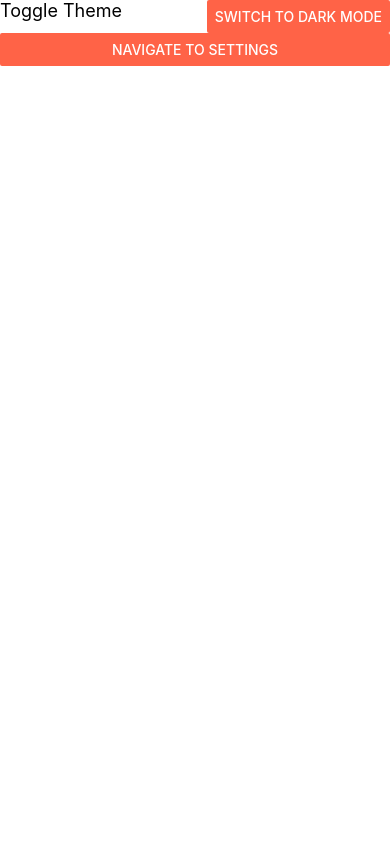
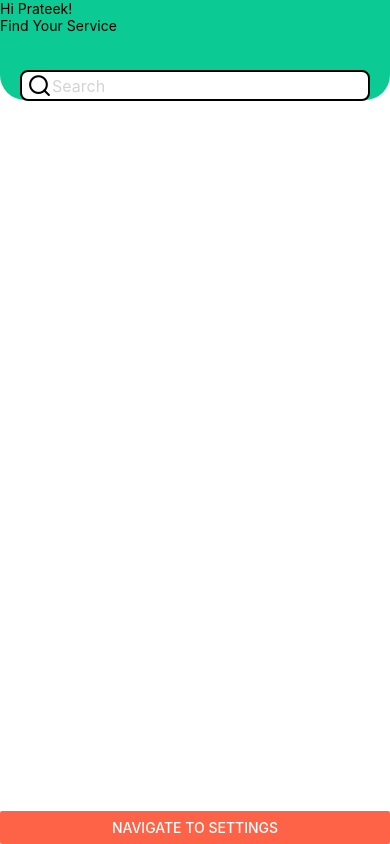
Before and after one commit to alphahit/omnivice, a React Native app: screen /Home in a window 390 px wide. Built offline with nearby package versions, Linux system fonts and the light colour scheme.

Commit message:
Vector Icon Package Added'

```diff
--- a/package.json
+++ b/package.json
@@ -20,6 +20,7 @@
     "react-native-reanimated": "^3.9.0",
     "react-native-safe-area-context": "^4.10.1",
     "react-native-screens": "^3.31.1",
+    "react-native-vector-icons": "^10.1.0",
     "react-redux": "^9.1.1"
   },
   "devDependencies": {
--- a/src/config/ThemeColors.js
+++ b/src/config/ThemeColors.js
@@ -8,7 +8,17 @@ const colors = {
     secondary: '#FF6347',
     highlight: '#87CEEB',
     shadow: '#F5F5F5',
-    primaryColor: '#0BCA93'
+    primaryColor: '#0BCA93',
+    teal50: '#E0F2F1',
+    teal100: '#B2DFDB',
+    teal200: '#80CBC4',
+    teal300: '#4DB6AC',
+    tealA100: '#A7FFEB',
+    lightGreen: '#81C784',
+    mint: '#3EB489',
+    springGreen: '#00FF7F',
+    mediumTurquoise: '#48D1CC',
+    cyanProcess: '#00B7EB',
   },
   dark: {
     background: '#333333',
@@ -17,7 +27,17 @@ const colors = {
     secondary: '#FF6347',
     highlight: '#81b0ff',
     shadow: '#222222',
-    primaryColor: '#0BCA93'
+    primaryColor: '#0BCA93',
+    teal700: '#00796B',
+    teal800: '#00695C',
+    teal900: '#004D40',
+    tealA700: '#00BFA5',
+    forestGreen: '#228B22',
+    darkCyan: '#008B8B',
+    turquoise: '#30D5C8',
+    darkTurquoise: '#00CED1',
+    seaGreen: '#2E8B57',
+    viridian: '#40826D',
   },
 };
 
--- a/src/screens/Home.jsx
+++ b/src/screens/Home.jsx
@@ -1,7 +1,7 @@
 /* eslint-disable no-trailing-spaces */
 /* eslint-disable react-native/no-inline-styles */
 /* eslint-disable prettier/prettier */
-import React from 'react';
+import React, { useState } from 'react';
 import {
   SafeAreaView,
   StatusBar,
@@ -10,54 +10,131 @@ import {
   View,
   TouchableOpacity,
   FlatList,
+  StyleSheet,
+  TextInput,
+  Keyboard,
 } from 'react-native';
 import {useTheme} from '../context/ThemeContext';
 import colors from '../config/ThemeColors';
 import {useNavigation} from '@react-navigation/native';
 import {useDispatch, useSelector} from 'react-redux';
 import {setColor} from '../store/slices/colorslice';
-
+import Feather from 'react-native-vector-icons/Feather';
+import AntDesign from 'react-native-vector-icons/AntDesign';
 const Home = () => {
   const {isDarkMode, setTheme} = useTheme();
+  const [term, setTerm] = useState('');
   const navigation = useNavigation();
 
   const themeColors = isDarkMode ? colors.dark : colors.light;
-  const colorList = useSelector(state => state.color.value); //reading the state
+  // const colorList = useSelector(state => state.color.value);
   const dispatch = useDispatch();
   const backgroundStyle = {
     backgroundColor: themeColors.background,
     flex: 1,
   };
-  const backgroundStyleWithoutFlex = {
-    backgroundColor: themeColors.background,
+  const handleSearchclose = () => {
+    Keyboard.dismiss();
+    setTerm('');
   };
 
-  const textStyle = {
-    color: themeColors.text,
-    fontSize: 18,
-  };
+  const dynamicStyles = StyleSheet.create({
+    v2: {
+      flexDirection: 'row',
+      backgroundColor: 'white',
+      borderWidth: 2,
+      borderColor: themeColors.teal700, // Now this can access themeColors
+      borderRadius: 8,
+      alignItems: 'center',
+      marginTop: -30,
+      marginHorizontal: 20,
+    },
+  });
+  // const backgroundStyleWithoutFlex = {
+  //   backgroundColor: themeColors.background,
+  // };
 
-  const toggleTheme = () => {
-    console.log('Toggling theme');
-    setTheme(isDarkMode ? 'light' : 'dark');
-  };
-  const renderItem = ({item}) => (
-    <View
-      style={{
-        height: 50,
-        justifyContent: 'center',
-        alignItems: 'center',
-        backgroundColor: item,
-        marginBottom: 10,
-      }}>
-      <Text style={{color: themeColors.text, fontSize: 16}}>{item}</Text>
-    </View>
-  );
+  // const textStyle = {
+  //   color: themeColors.text,
+  //   fontSize: 18,
+  // };
+
+  // const toggleTheme = () => {
+  //   console.log('Toggling theme');
+  //   setTheme(isDarkMode ? 'light' : 'dark');
+  // };
+  // const renderItem = ({item}) => (
+  //   <View
+  //     style={{
+  //       height: 50,
+  //       justifyContent: 'center',
+  //       alignItems: 'center',
+  //       backgroundColor: item,
+  //       marginBottom: 10,
+  //     }}>
+  //     <Text style={{color: themeColors.text, fontSize: 16}}>{item}</Text>
+  //   </View>
+  // );
   return (
     <SafeAreaView style={backgroundStyle}>
       <StatusBar setBackgroundColor={themeColors.primaryColor} barStyle={isDarkMode ? 'light-content' : 'dark-content'} />
+      <View style={{flex:1, backgroundColor: 'white'}}>
+          <View className='' style={{ height: 100, backgroundColor:themeColors.primaryColor, borderBottomStartRadius: 25, borderBottomEndRadius: 25 }}>
+          <Text>
+              Hi Prateek!
+            </Text>
+            <Text>
+               Find Your Service
+            </Text>
+          </View>
+          <View style={dynamicStyles.v2}>
+          <TouchableOpacity
+            onPress={() => {
+              term.length > 0 && handleSearchclose();
+            }}>
+            {term.length > 0 ? (
+              <AntDesign
+                name="close"
+                size={25}
+                color={themeColors.teal700}
+                style={{marginLeft: 5}}
+              />
+            ) : (
+              <Feather
+                name="search"
+                size={25}
+                color={themeColors.teal700}
+                style={{marginLeft: 5}}
+              />
+            )}
+          </TouchableOpacity>
+          <TextInput
+            style={{
+              fontSize: 16,
+              backgroundColor: 'white',
+              flex: 1,
+              borderRadius: 8,
+              textAlign: 'left',
+              color: 'black',
+            }}
+            placeholder="Search"
+            placeholderTextColor={'lightgrey'}
+            onChangeText={text => setTerm(text)}
+            value={term}
+            //onPressIn={() => setActivateSearch(true)}
+            onSubmitEditing={Keyboard.dismiss}
+          />
+        </View>
+      </View>
 
-      <View
+
+
+      <Button
+        title="Navigate To Settings"
+        onPress={() => navigation.navigate('Settings')}
+        color={isDarkMode ? themeColors.primary : themeColors.secondary}
+      />
+         {/* <View
         style={[backgroundStyleWithoutFlex, {flexDirection: 'row', justifyContent: 'space-between'}]}>
         <Text style={textStyle}>Toggle Theme</Text>
         <Button
@@ -66,13 +143,7 @@ const Home = () => {
           color={isDarkMode ? themeColors.primary : themeColors.secondary}
         />
 
-      </View>
-
-      <Button
-        title="Navigate To Settings"
-        onPress={() => navigation.navigate('Settings')}
-        color={isDarkMode ? themeColors.primary : themeColors.secondary}
-      />
+      </View> */}
     </SafeAreaView>
   );
 };
```
Also changed, not shown: 3 other files (tests, documents, lock files or other folders).
